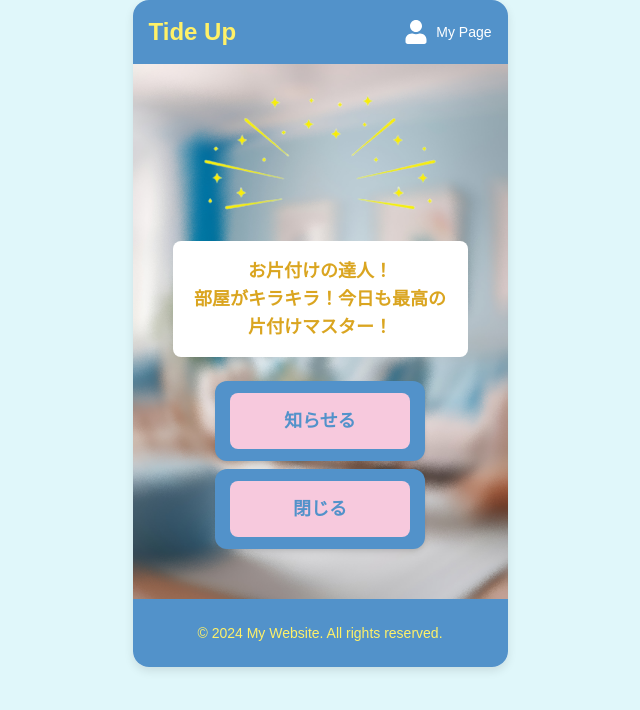
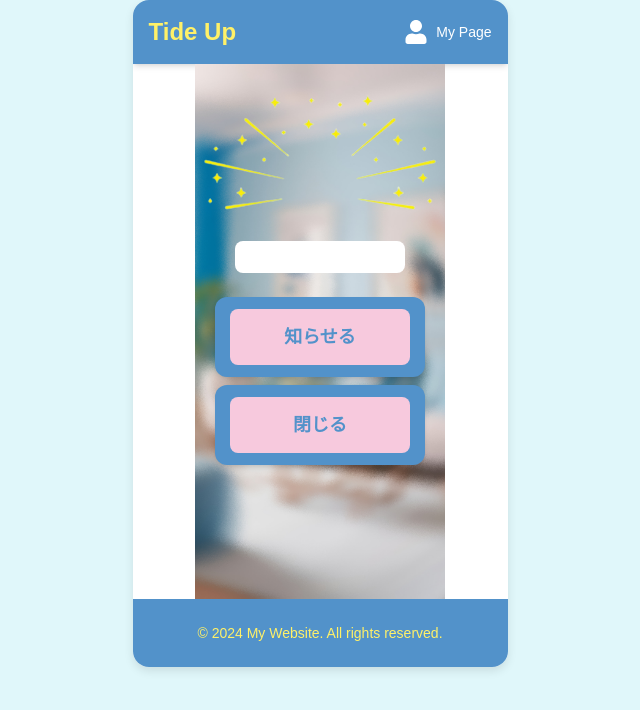
Before and after one commit to ms-engineer-bc24-07/FinalProject_teamD, a Next.js app in the folder frontend/: page /result in a window 1280 px wide. Shown: the top 710 px of the page, without its empty margins (320-960 px from the left). Built offline with nearby package versions, Linux system fonts and the light colour scheme.

Commit message:
add.スコアによってメッセージを変える

```diff
--- a/frontend/src/app/cleanup/[referenceId]/page.tsx
+++ b/frontend/src/app/cleanup/[referenceId]/page.tsx
@@ -61,6 +61,7 @@ export default function PhotoRegistration() {
         }
       )
       console.log('Success Score:', scoreResponse.data.score);
+      localStorage.setItem("score", scoreResponse.data.score);
       router.push("/result");
 
     } catch (error) {
--- a/frontend/src/app/result/page.tsx
+++ b/frontend/src/app/result/page.tsx
@@ -6,26 +6,31 @@ import { useEffect, useState } from "react";
 
 export default function Analysis() {
   const router = useRouter();
-  const state = useState<string | null>(null);
-  const message = useState<string | null>(null);
+  const storedScore = parseFloat(localStorage.getItem("score") || "0");
+  const [state, setState] = useState<string | null>(null);
+  const [message, setMessage] = useState<string | null>(null);
 
   useEffect(() => {
-    // axios.post('http://localhost:8000/api/score/')
-    //   .then(response => {
-    //     console.log("OK", response.data);
-    //   })
-    //   .catch(error => {
-    //     console.error("エラー発生", error);
-    //   });
+    console.log(storedScore)
+    if (storedScore) {
+      const [newState, newMessage] = storedScore >= 0.9
+        ? ["お片付けの達人！", "部屋がキラキラ！今日も最高の片付けマスター！"]
+        : storedScore >= 0.8
+        ? ["一歩手前！", "片付けの天才、まもなく誕生！あなたの努力、輝いてるよ！"]
+        : ["まだ道半ば！", "片付けは旅。小さな一歩が、大きな変化の始まり！"];
+
+      setState(newState);
+      setMessage(newMessage);
+    }
   }, []);
 
   return (
     <div className="bg-[url('/back-img/clean-room.jpg')] flex-grow bg-cover bg-center">
       <img src="/back-img/spankle.png" alt="" className="w-[250px] mx-auto"/>
       <div className="bg-white rounded-lg p-4 mx-10">
-        <p className="text-center text-lg font-semibold text-[#DAA520]">お片付けの達人！</p>
+        <p className="text-center text-lg font-semibold text-[#DAA520]">{state}</p>
         <p className="text-center text-lg font-semibold text-[#DAA520]">
-          部屋がキラキラ！今日も最高の片付けマスター！
+          {message}
         </p>
       </div>
       <div className="flex flex-col mt-6 items-center">
```
